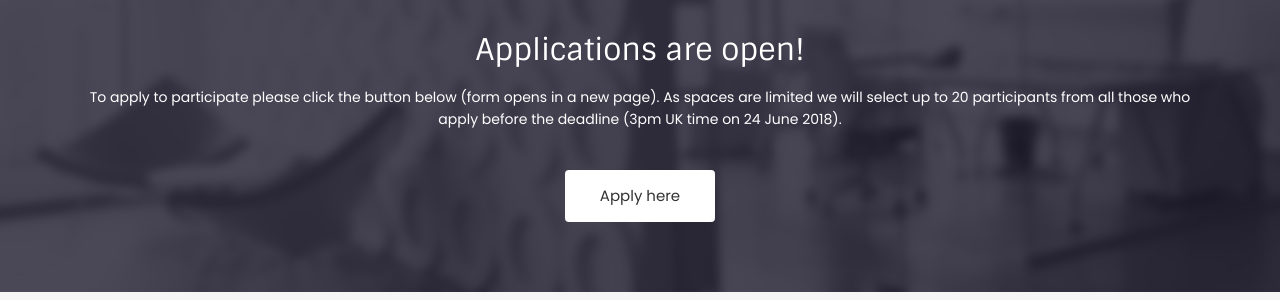
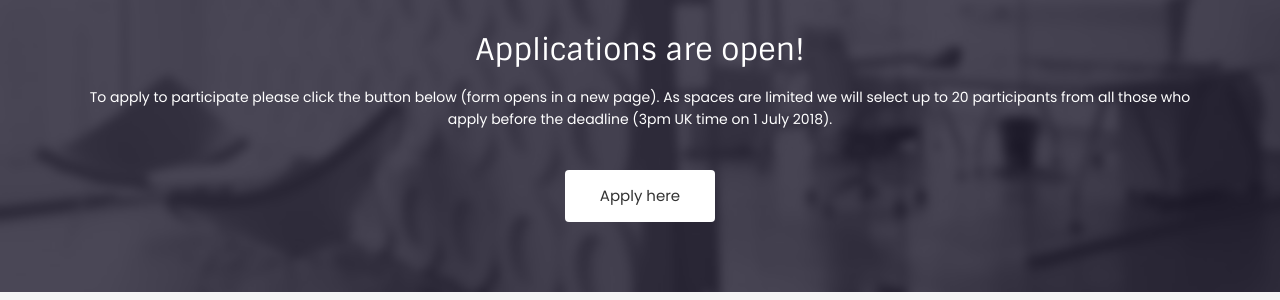
Before and after one commit to Build-a-binder/build-a-binder.github.io, a Jekyll site: the page built from _pages/birmingham.html, in a window 1280 px wide. Shown: the part 1160-1460 px from the top of the page. Built offline with Jekyll 4.4.1, drawn with Linux system fonts in a browser that asks for light colours; nearby versions of some CDN libraries; some web fonts are replaced.

Commit message:
Extend the signup deadline

```diff
--- a/_pages/birmingham.html
+++ b/_pages/birmingham.html
@@ -64,7 +64,7 @@ permalink: /England/
           <p>To apply to participate please click the button below
           (form opens in a new page). As spaces are limited we will select
            up to 20 participants from all those who apply before the deadline
-           (3pm UK time on 24 June 2018).</p>
+           (3pm UK time on 1 July 2018).</p>
           <a class="btn btn-default btn-call-to-action" href="https://docs.google.com/forms/d/e/1FAIpQLSdbhcwZsOUge3FQ3czxDONu_gtQARXVooc04CL0a8rr6VKY-w/viewform"
           target="_blank">Apply here</a>
         </div>
```
